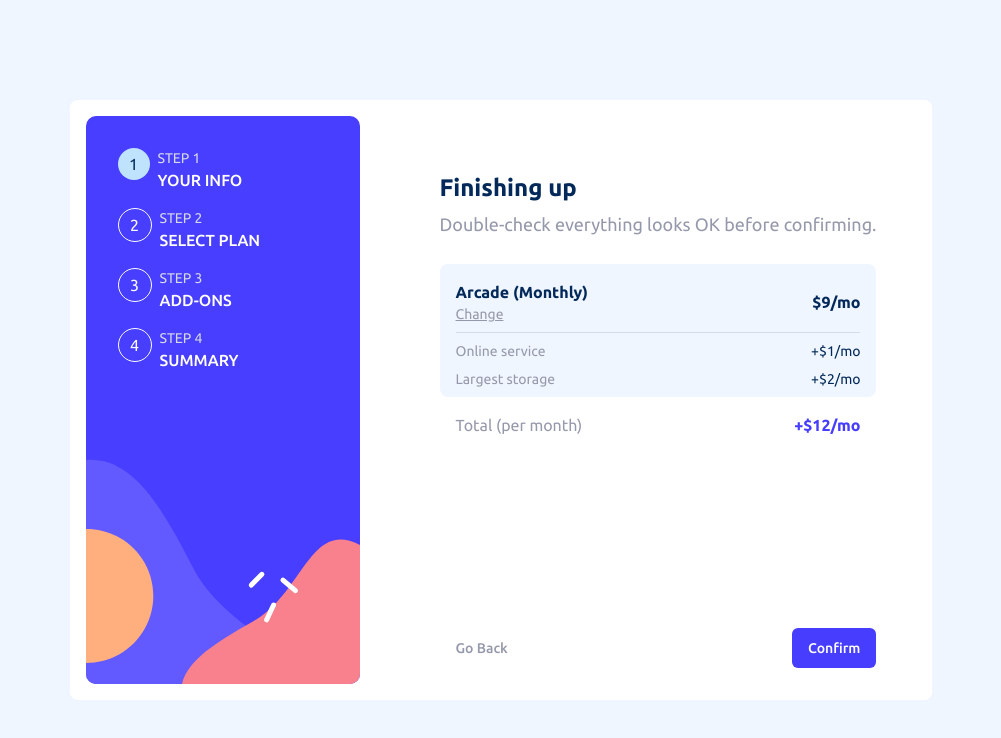
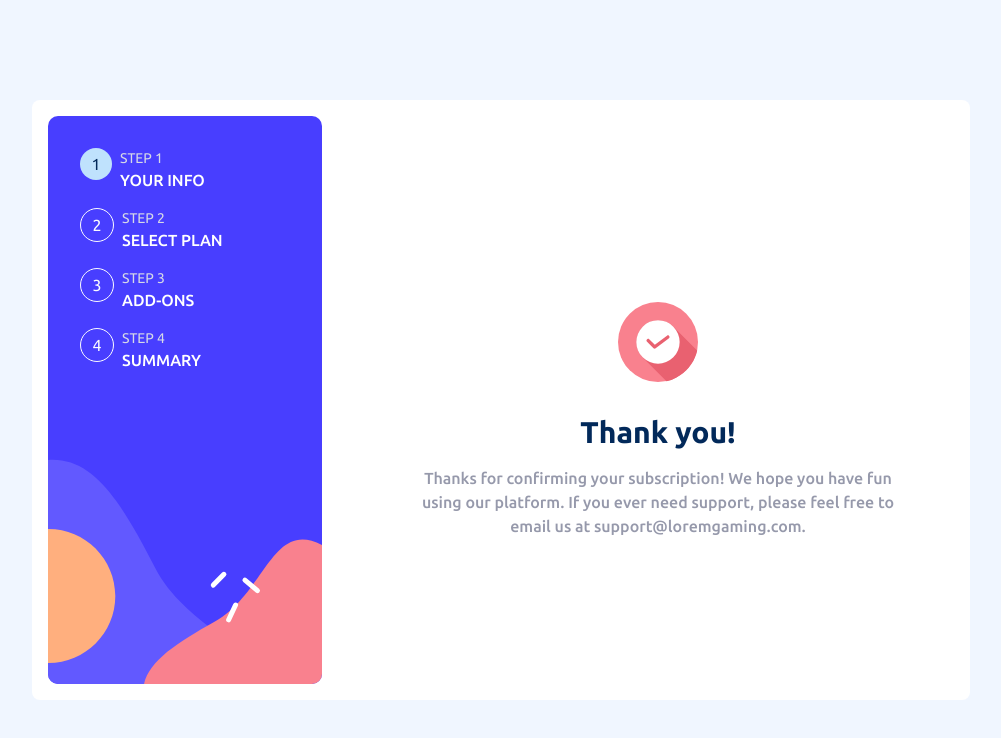
Before and after one commit to gopalbbharadva/multi-step-form, a React (Vite) app: page / in a window 1280 px wide. Shown: the top 738 px of the page, without its empty margins (139-1140 px from the left). Built offline with nearby package versions, Linux system fonts and the light colour scheme.

Commit message:
Feat: thank you message screen completed

```diff
--- a/src/App.tsx
+++ b/src/App.tsx
@@ -7,6 +7,7 @@ import { StepOne } from "./components/ui/custom/StepOne";
 import { StepTwo } from "./components/ui/custom/StepTwo";
 import { StepThree } from "./components/ui/custom/StepThree";
 import { StepFour } from "./components/ui/custom/StepFour";
+import { StepFive } from "./components/ui/custom/StepFive";
 
 export default function Home() {
   return (
@@ -86,7 +87,8 @@ export default function Home() {
           {/* <StepOne /> */}
           {/* <StepTwo /> */}
           {/* <StepThree /> */}
-          <StepFour />
+          {/* <StepFour /> */}
+          <StepFive />
         </div>
       </div>
       <div className="bg-white mt-auto fixed bottom-0 w-full flex justify-end items-end p-4 md:hidden">
--- /dev/null
+++ b/src/components/ui/custom/StepFive.tsx
@@ -0,0 +1,15 @@
+import Done from "../../../../public/images/icon-thank-you.svg";
+
+export const StepFive = () => {
+  return (
+    <div className="flex justify-center items-center flex-col py-10 px-4">
+      <img src={Done} alt="Thank you icon" />
+      <p className="text-marineBlue text-3xl font-bold mt-8">Thank you!</p>
+      <p className="text-coolGray mt-4 font-medium md:w-[30rem]">
+        Thanks for confirming your subscription! We hope you have fun using our
+        platform. If you ever need support, please feel free to email us at
+        support@loremgaming.com.
+      </p>
+    </div>
+  );
+};
--- a/src/components/ui/custom/StepOne.tsx
+++ b/src/components/ui/custom/StepOne.tsx
@@ -1,6 +1,4 @@
 import { Label } from "@radix-ui/react-label";
-import Mobile from "../../../../public/images/bg-sidebar-mobile.svg";
-import { StepCount } from "./StepCount";
 import { Typography } from "./typography";
 import { Input } from "../input";
 import { Button } from "../button";
--- a/src/components/ui/custom/StepThree.tsx
+++ b/src/components/ui/custom/StepThree.tsx
@@ -1,6 +1,4 @@
-import React from "react";
 import { Typography } from "./typography";
-import { Checkbox } from "../checkbox";
 import { Button } from "../button";
 
 export const StepThree = () => {
```
